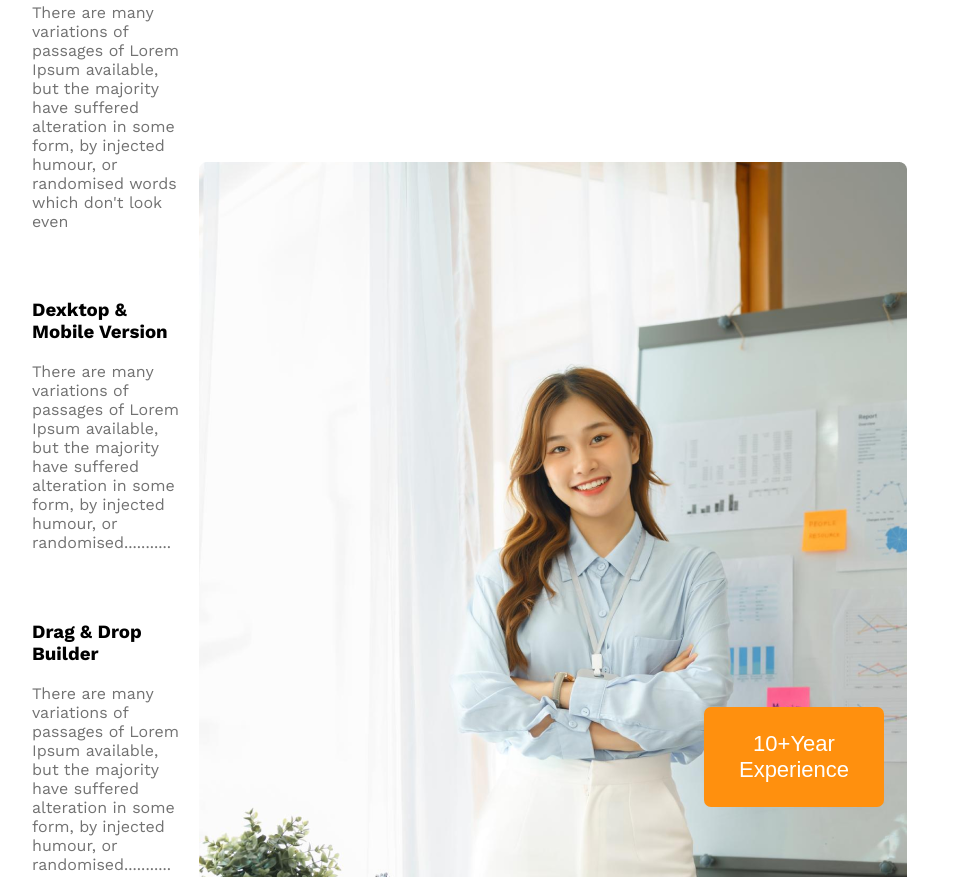
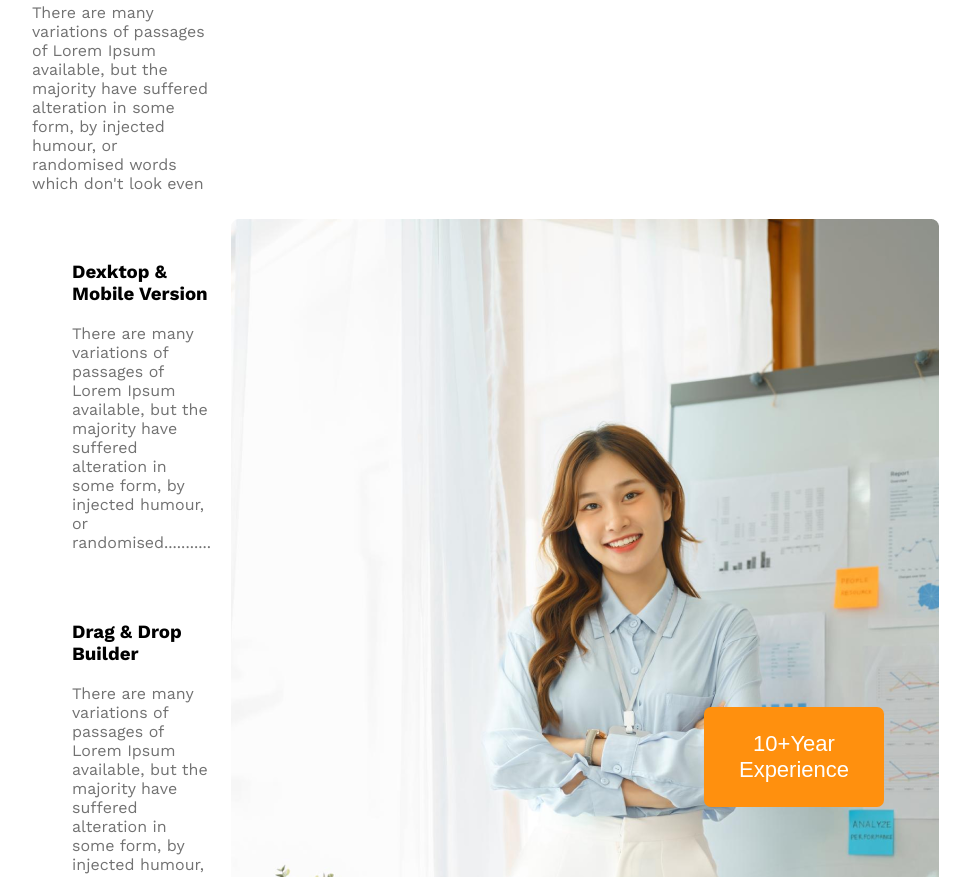
Before and after one commit to sohanchapai/g3-architects-main-css3, a plain HTML site: page index.html in a window 1280 px wide. Shown: the part 2163-3040 px from the top of the page, without its empty margins (176-1146 px from the left). Drawn offline with nearby package versions, Linux system fonts and the light colour scheme.

Commit message:
Update style.css

```diff
--- a/style/style.css
+++ b/style/style.css
@@ -64,6 +64,9 @@ border-radius: 7px;
 .features-title{
     font-weight: 700;
     font-size: 45px;
+}
+.features-paragrap{
+    padding-left: 40px;
 }
 .second-banner-title{
     font-weight: 500;
```
